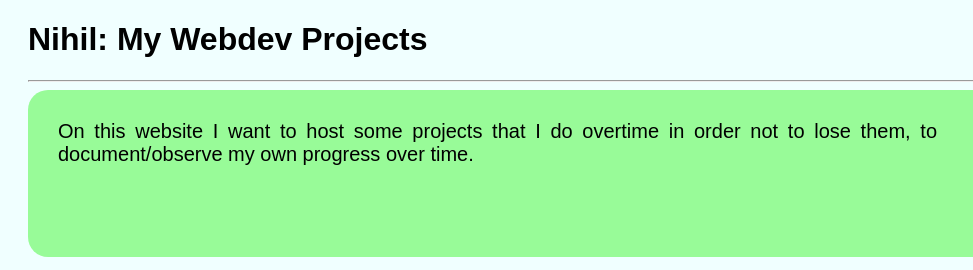
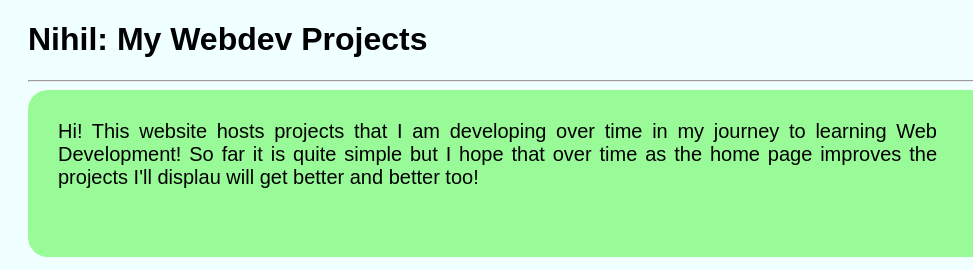
Before and after one commit to BenoitBenM/WebDevPractice, a plain HTML site: page index.html in a window 1280 px wide. Shown: the top 270 px of the page, 0-973 px from the left. Drawn offline with Linux system fonts and the light colour scheme; a web font is replaced by a local one.

Commit message:
changed p1 text

```diff
--- a/index.html
+++ b/index.html
@@ -27,7 +27,7 @@
             <hr>
             <div class="container">
                 <div id="p1">
-                    <p>On this website I want to host some projects that I do overtime in order not to lose them, to document/observe my own progress over time.</p>
+                    <p>Hi! This website hosts projects that I am developing over time in my journey to learning Web Development! So far it is quite simple but I hope that over time as the home page improves the projects I'll displau will get better and better too!</p>
                 </div>
                 <div>
                     <img id="vector1" src="./assets/images/vector1.png" alt="logo">
```
Also changed, not shown: 1 other file.
